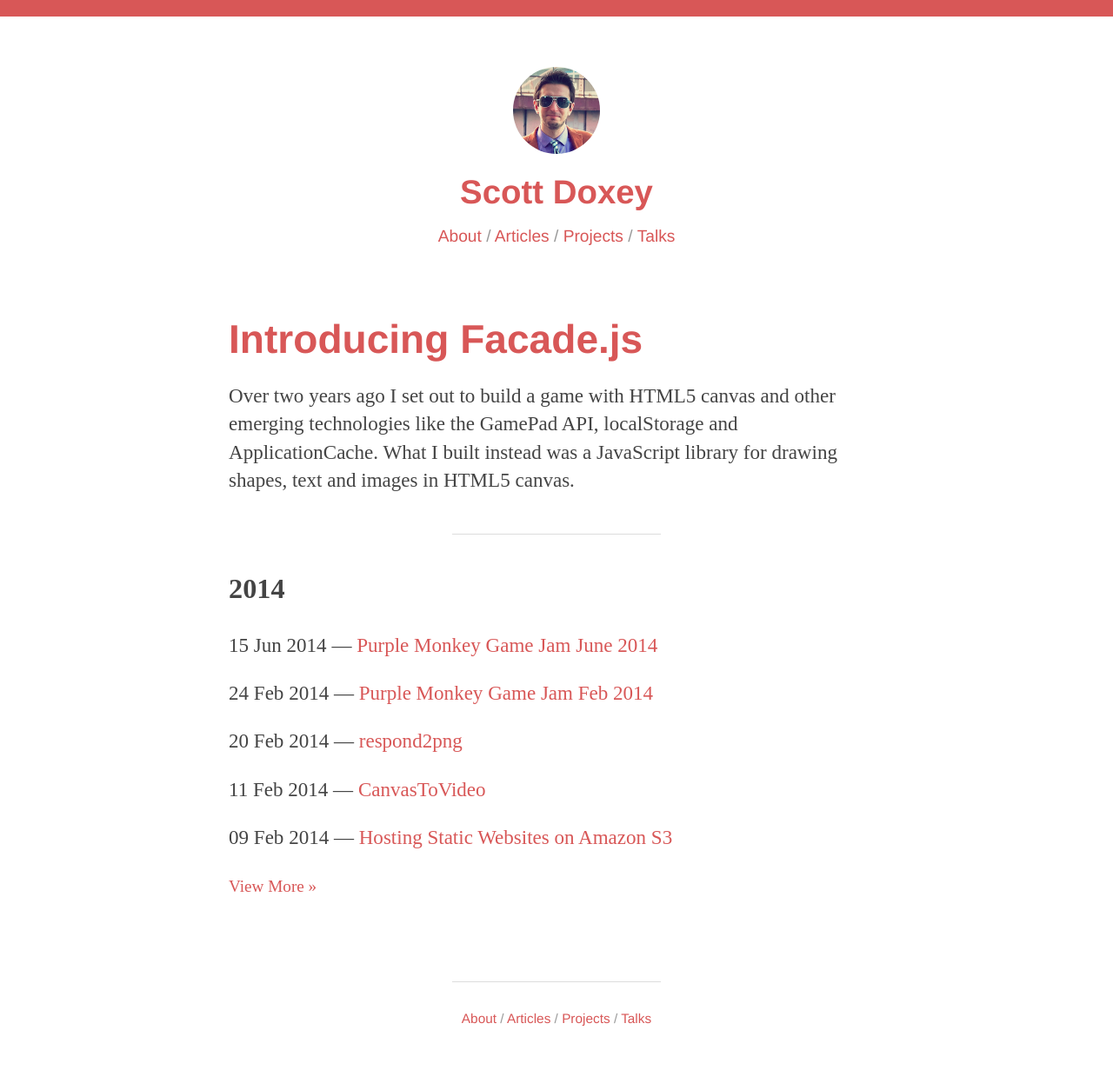
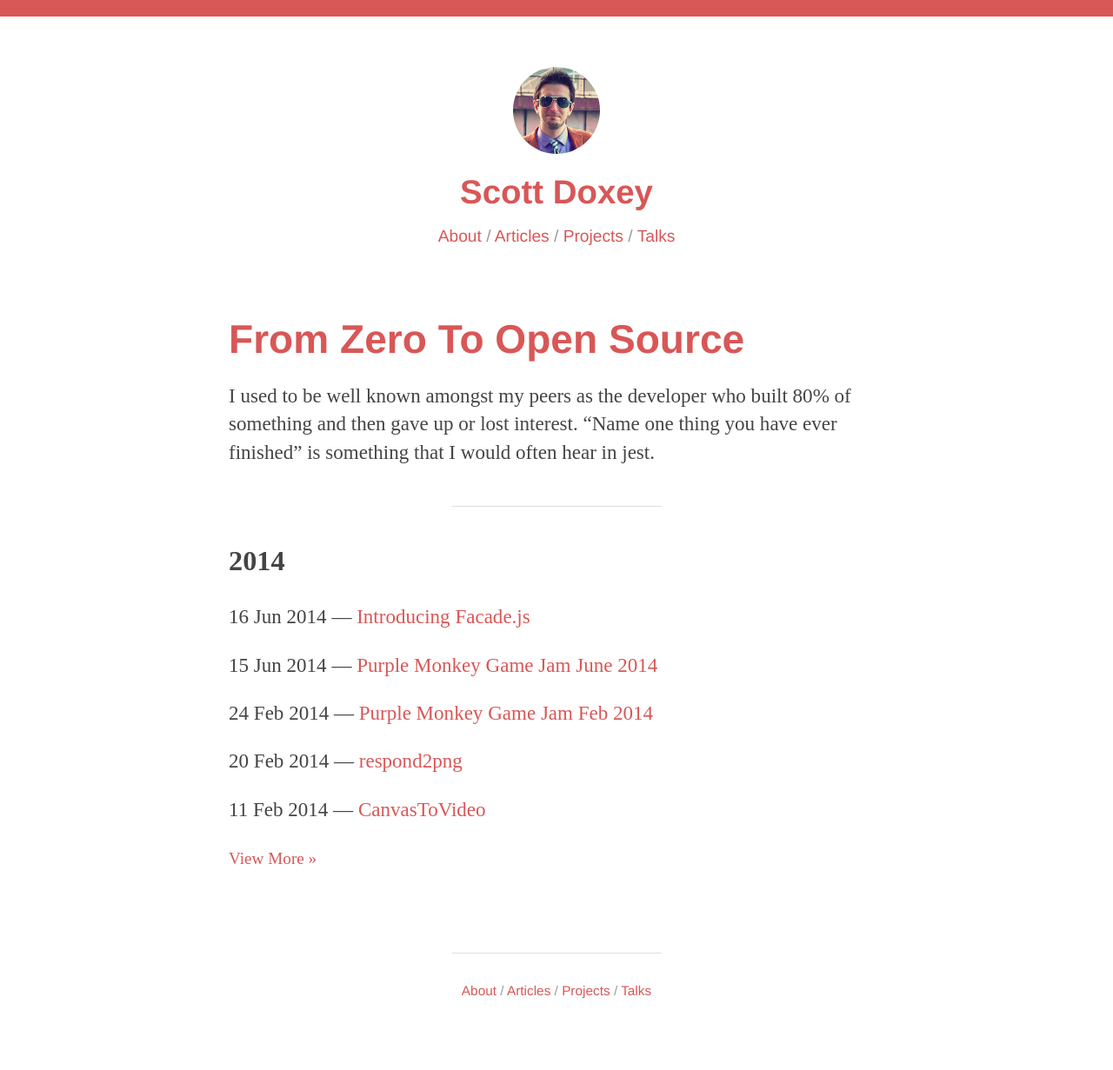
Before and after one commit to neogeek/neogeek.github.io, a Jekyll site: the page built from index.html, in a window 1280 px wide. Shown: the whole page at 87% size. Built offline with Jekyll 4.4.1, drawn with Linux system fonts in a browser that asks for light colours; Markdown is read by kramdown in place of the engine named in the settings; after the commit the page ends 1199 px from its top, so only the background shows below that; some of the changed lines change nothing that is shown.

Commit message:
Published new post.

```diff
--- /dev/null
+++ b/_posts/2014-07-01-from-zero-to-open-source.md
@@ -0,0 +1,29 @@
+---
+layout: post
+title: From Zero To Open Source
+description: I used to be well known amongst my peers as the developer who built 80% of something and then gave up or lost interest. "Name one thing you have ever finished" is something that I would often hear in jest.
+keywords: open source github bitbucket facade sniff
+year: 2014
+---
+
+> Name one thing you have ever finished.
+
+It was should have been frustrating, but it didn't phase me; I never finished a project. I would start something I was passionate about and then drop it before it was ever fully realized. I was an established failure.
+
+One day I thought to myself "Why do I need to _finish_ something to release it to the public?".
+
+> Why do I need to _finish_ something to release it to the public?
+
+Granted I have had a GitHub account since 2008, but it was pretty sparse. There was one partially complete Wordpress plugin hosted there, of which I had hadn't told anybody it existed. In fact most of my development work was done behind closed doors in private repos on BitBucket, so no one could see me fail. No one could see me succeed either.
+
+> No one could see me succeed either.
+
+So I tried something that I had never done before; I started committing unfinished development code to public repos on GitHub.
+
+It was scary. It was liberating.
+
+Fast forward two years and I now have ±40 public repos on GitHub in both my [personal profile](https://github.com/neogeek) and organizations I am part of. I have also publicly announced my first major project: [Facade.js](https://github.com/facadejs), a JavaScript library that makes drawing shapes, images and text in HTML5 canvas easy. I have even submitted my first major pull request to [sniff](https://github.com/jonathanstark/sniff) a JavaScript library for when you _absolutely_ need to know what browser you are in.
+
+And it all started because I put myself out there even when it was difficult to do so.
+
+The first step is always the hardest, but it will be the one you remember forever.
--- a/css/styles.css
+++ b/css/styles.css
@@ -52,6 +52,14 @@ blockquote {
     font-style: italic;
     color: #666;
     text-align: center;
+}
+
+blockquote p:first-of-type:before {
+    content: '“';
+}
+
+blockquote p:last-of-type:after {
+    content: '”';
 }
 
 header,
```
